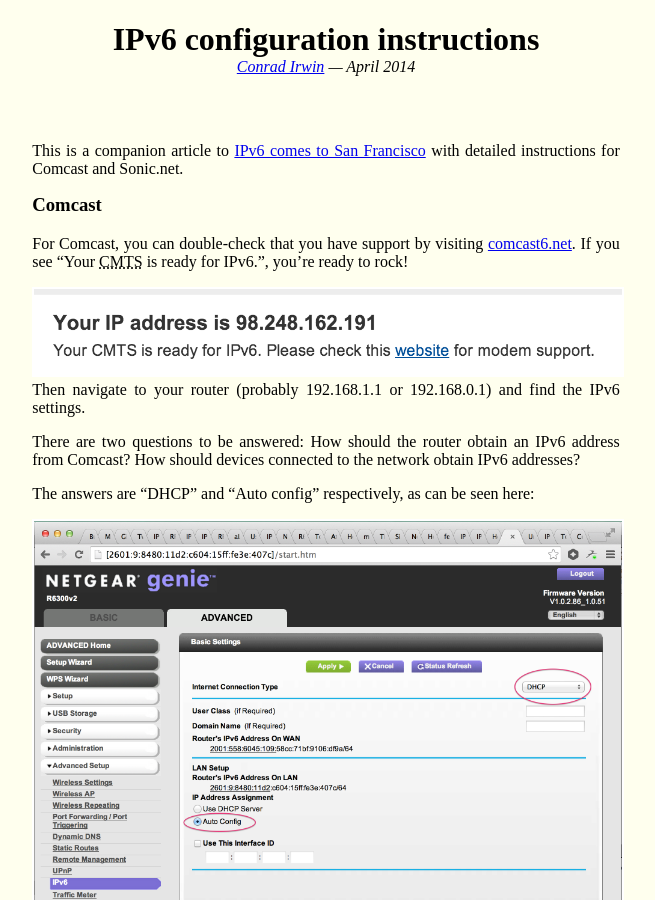
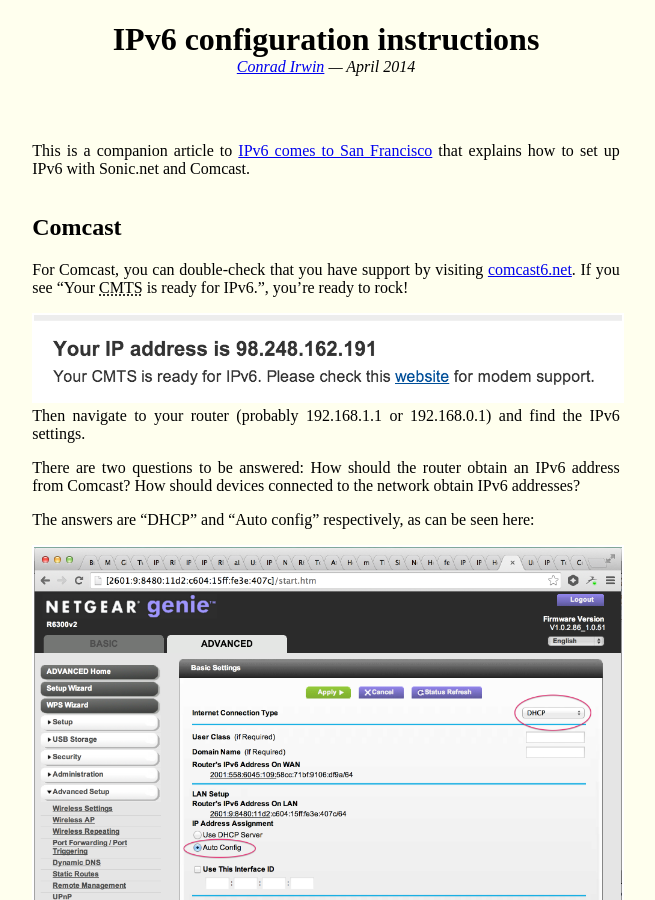
Before and after one commit to ConradIrwin/conradirwin.github.com, a Jekyll site: the page built from _posts/2014-04-14-ipv6-instructions.md, in a window 1280 px wide and 900 px high. Shown: the whole window, without its empty margins (314-969 px from the left). Built offline with Jekyll 4.4.1, drawn with Linux system fonts in a browser that asks for light colours; Markdown is read by kramdown in place of the engine named in the settings; comment, search, counter and statistics services are not loaded.

Commit message:
Link better

```diff
--- a/_posts/2014-04-14-ipv6-instructions.md
+++ b/_posts/2014-04-14-ipv6-instructions.md
@@ -6,10 +6,10 @@
 style: "article{ -webkit-column-count: 1; -moz-column-count: 1; column-count: 1; }"
 ---
 
-This is a companion article to [IPv6 comes to San Francisco](ipv6) with detailed
-instructions for Comcast and Sonic.net.
+This is a companion article to [IPv6 comes to San Francisco](ipv6) that explains
+how to set up IPv6 with Sonic.net and Comcast.
 
-### Comcast
+## <span id="comcast">Comcast</span>
 For Comcast, you can double-check that you have support by visiting
 [comcast6.net](http://www.comcast6.net/). If you see "Your <abbr title="Cable
 Modem Termination System">CMTS</abbr> is ready for IPv6.", you're ready to
@@ -41,7 +41,7 @@
 laptop. (on a Mac you may need to open network settings and click "Forget this
 network")
 
-### Sonic.net
+## <span id="sonic-net">Sonic.net</span>
 
 Sonic.net is a little more manual to configure. They use IPv6 tunnelling (instead
 of IPv6 end-to-end) but there's no difference as far as your laptop is concerned.
```
